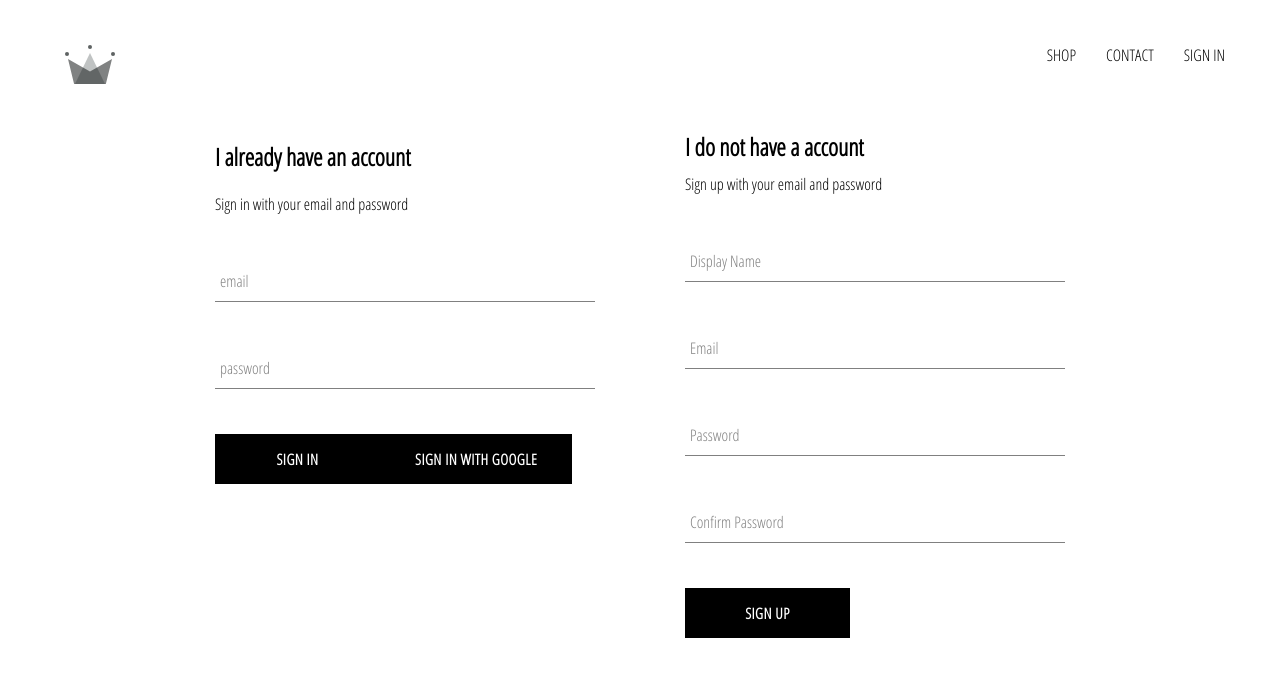
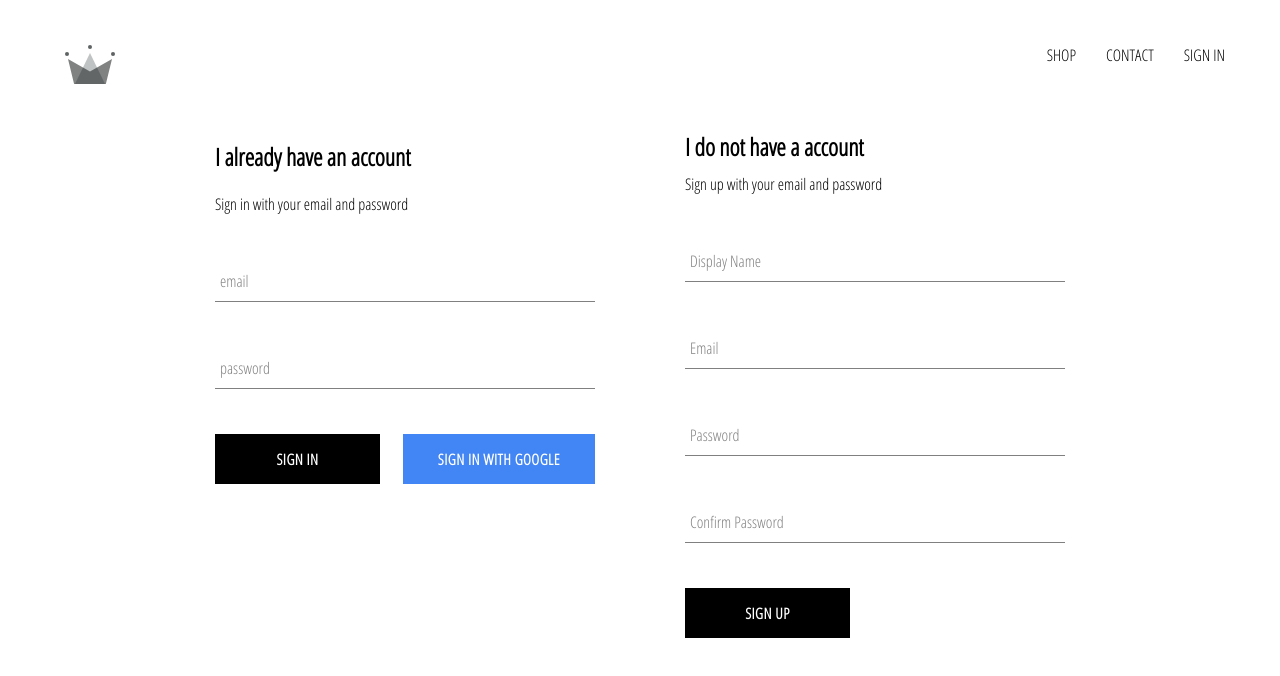
Before and after one commit to JJ-Code/e-clothing, a React (Create React App) app: page /signin in a window 1280 px wide. Shown: the top 676 px of the page. Built offline with nearby package versions, Linux system fonts and the light colour scheme; no server answers.

Commit message:
create signup  component with firestore

```diff
--- /dev/null
+++ b/src/components/custom-button/custom-buttom.styles.jsx
@@ -0,0 +1,14 @@
+import React from 'react';
+
+import './custom-button.styles.scss';
+
+const CustomButton = ({ children, isGoogleSignIn, ...otherProps }) => (
+	<button
+		className={`${isGoogleSignIn ? 'google-sign-in' : ''} custom-button`}
+		{...otherProps}
+	>
+		{children}
+	</button>
+);
+
+export default CustomButton;
--- a/src/components/custom-button/custom-button.component.jsx
+++ /dev/null
@@ -1,11 +0,0 @@
-import React from 'react';
-
-import './custom-button.styles.scss';
-
-const CustomButton = ({ children, ...otherProps }) => (
-	<button className='custom-button' {...otherProps}>
-		{children}
-	</button>
-);
-
-export default CustomButton;
--- a/src/components/sign-in/sign-in.component.jsx
+++ b/src/components/sign-in/sign-in.component.jsx
@@ -1,11 +1,11 @@
-
 import React from 'react';
 
-import FormInput from '../form-input/form-input.component.jsx';
-import CustomButton from '../custom-button/custom-button.component.jsx';
+import FormInput from '../form-input/form-input.component';
+import CustomButton from '../custom-button/custom-buttom.styles';
+
+import { signInWithGoogle } from '../../firebase/firebase.utils';
 
 import './sign-in.styles.scss';
-import { signInWithGoogle } from '../../firebase/firebase.utils.js';
 
 class SignIn extends React.Component {
   constructor(props) {
@@ -52,8 +52,12 @@ class SignIn extends React.Component {
             label='password'
             required
           />
-          <CustomButton type='submit'> Sign in </CustomButton>
-          <CustomButton onClick={signInWithGoogle}> SIGN IN WITH GOOGLE </CustomButton>
+          <div className='buttons'>
+            <CustomButton type='submit'> Sign in </CustomButton>
+            <CustomButton onClick={signInWithGoogle} isGoogleSignIn>
+              Sign in with Google
+            </CustomButton>
+          </div>
         </form>
       </div>
     );
--- a/src/components/sign-up/sign-up.component.jsx
+++ b/src/components/sign-up/sign-up.component.jsx
@@ -1,8 +1,8 @@
 
 import React from 'react';
 
-import FormInput from '../form-input/form-input.component.jsx';
-import CustomButton from '../custom-button/custom-button.component.jsx';
+import FormInput from '../form-input/form-input.component';
+import CustomButton from '../custom-button/custom-buttom.styles';
 
 import { auth, createUserProfileDocument } from '../../firebase/firebase.utils';
 
--- a/src/firebase/firebase.utils.js
+++ b/src/firebase/firebase.utils.js
@@ -47,11 +47,11 @@ export const auth = firebase.auth();
 export const firestore = firebase.firestore();
 
 //Google sign up pop up
+
 const provider = new firebase.auth.GoogleAuthProvider();
 provider.setCustomParameters({
   prompt: 'select_account'
 });
-
 export const signInWithGoogle = () => auth.signInWithPopup(provider);
 
 export default firebase;
```
